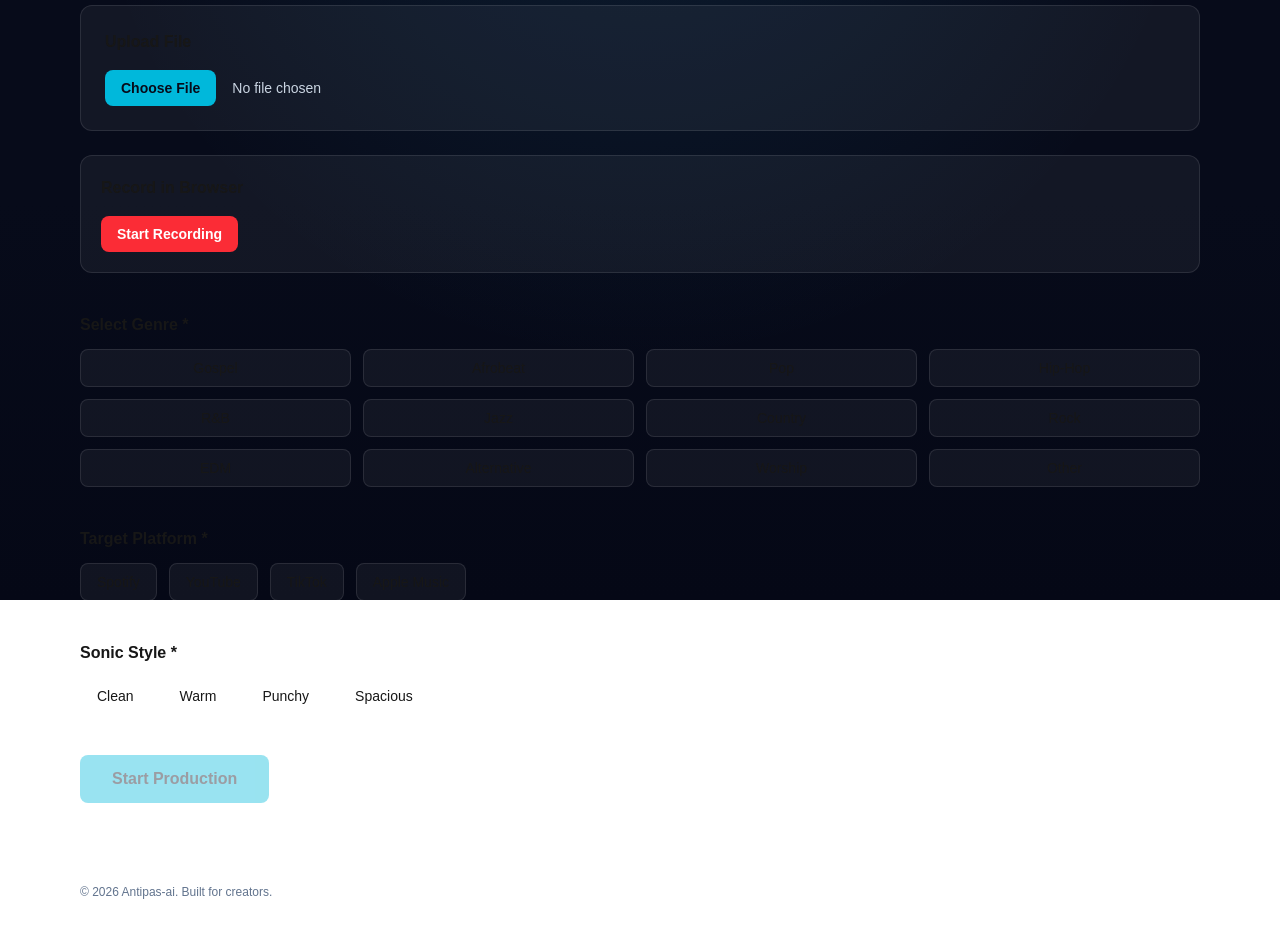
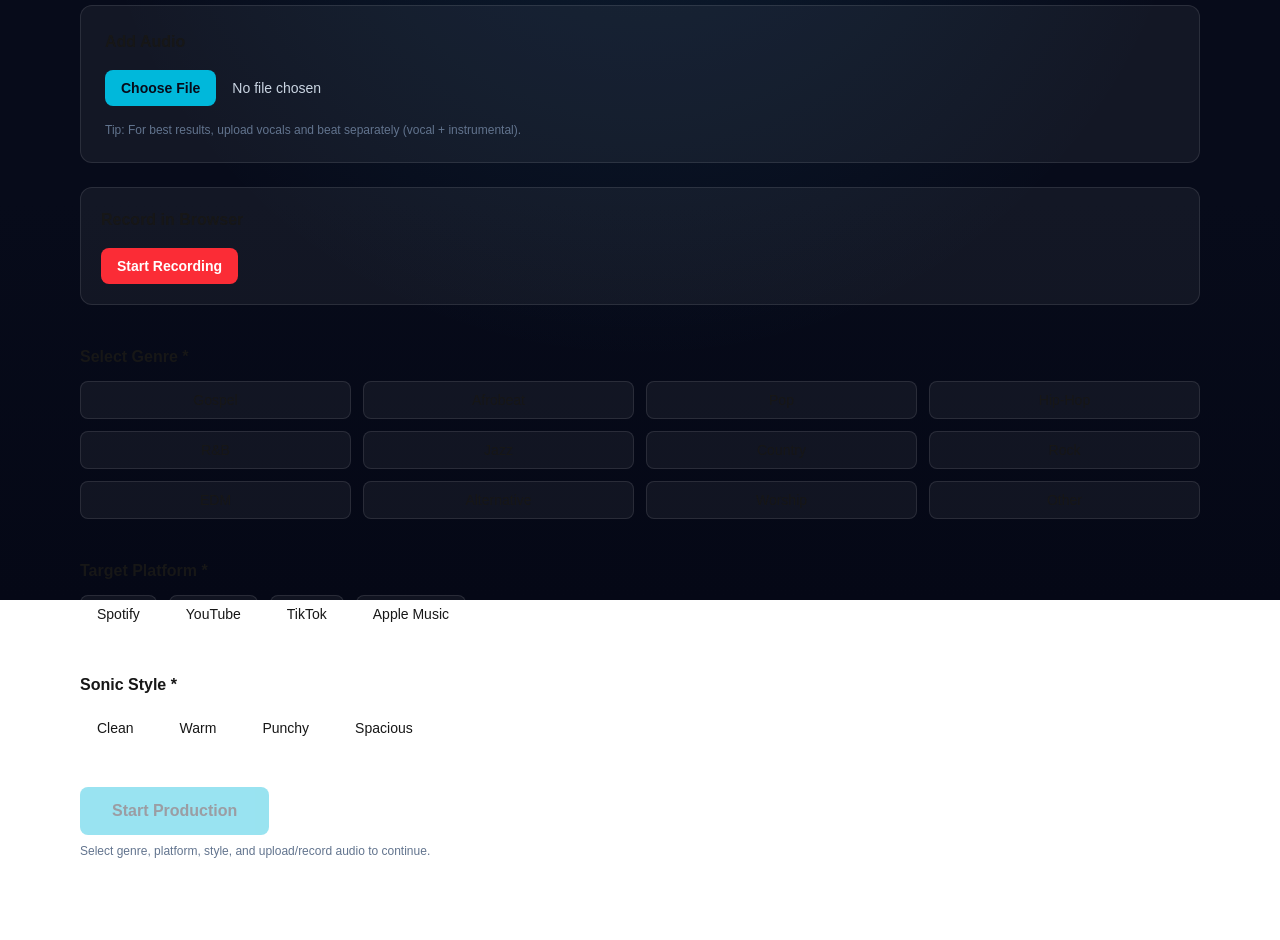
Before and after one commit to AntipasBen23/Antipas-ai, a Next.js app: page /session/new in a window 1280 px wide. Shown: the part 200-1140 px from the top of the page. Built offline with nearby package versions, Linux system fonts and the light colour scheme.

Commit message:
updated session new

```diff
--- a/src/app/session/new/page.tsx
+++ b/src/app/session/new/page.tsx
@@ -1,7 +1,9 @@
 "use client";
 
-import { useState } from "react";
+import { useMemo, useState } from "react";
+import { useRouter } from "next/navigation";
 import Recorder from "@/components/Recorder";
+import { useSessionStore } from "@/lib/sessionStore";
 
 const genres = [
   "Gospel",
@@ -19,17 +21,46 @@ const genres = [
 ];
 
 const platforms = ["Spotify", "YouTube", "TikTok", "Apple Music"];
-
 const styles = ["Clean", "Warm", "Punchy", "Spacious"];
 
 export default function NewSessionPage() {
+  const router = useRouter();
+
+  const resetSession = useSessionStore((s) => s.resetSession);
+  const setMeta = useSessionStore((s) => s.setMeta);
+
   const [selectedGenre, setSelectedGenre] = useState<string | null>(null);
   const [selectedPlatform, setSelectedPlatform] = useState<string | null>(null);
   const [selectedStyle, setSelectedStyle] = useState<string | null>(null);
+
   const [fileName, setFileName] = useState<string | null>(null);
+  const [sourceType, setSourceType] = useState<"upload" | "record" | null>(null);
 
-  const canStart =
-    selectedGenre && selectedPlatform && selectedStyle && fileName;
+  const canStart = Boolean(
+    selectedGenre && selectedPlatform && selectedStyle && fileName && sourceType
+  );
+
+  const generatedId = useMemo(() => {
+    // simple client-side id for now; backend will return real ID later
+    return `local-${Date.now().toString(36)}-${Math.random().toString(16).slice(2)}`;
+  }, []);
+
+  const startProduction = () => {
+    if (!canStart) return;
+
+    // Reset store to clean slate for the new session
+    resetSession();
+
+    setMeta({
+      id: generatedId,
+      title: "Untitled Session",
+      genre: selectedGenre!,
+      platform: selectedPlatform!,
+      style: selectedStyle!,
+    });
+
+    router.push(`/session/${generatedId}`);
+  };
 
   return (
     <div className="space-y-10">
@@ -41,31 +72,42 @@ export default function NewSessionPage() {
         </p>
       </div>
 
-{/* Upload Section */}
+      {/* Upload + Record */}
       <div className="space-y-6">
         <div className="rounded-xl border border-white/10 bg-white/5 p-6 space-y-4">
-    <h2 className="font-semibold">Upload File</h2>
+          <div className="flex items-center justify-between gap-3">
+            <h2 className="font-semibold">Add Audio</h2>
+            {fileName && (
+              <span className="text-xs text-cyan-300 bg-cyan-500/10 px-2 py-1 rounded-full border border-cyan-400/20">
+                {sourceType === "upload" ? "Uploaded" : "Recorded"}
+              </span>
+            )}
+          </div>
 
           <input
             type="file"
             accept=".wav,.mp3,.aiff"
-      onChange={(e) =>
-        setFileName(e.target.files?.[0]?.name || null)
-      }
+            onChange={(e) => {
+              const name = e.target.files?.[0]?.name || null;
+              setFileName(name);
+              if (name) setSourceType("upload");
+            }}
             className="block w-full text-sm text-slate-300 file:mr-4 file:rounded-lg file:border-0 file:bg-cyan-500 file:px-4 file:py-2 file:text-sm file:font-semibold file:text-[#070B1A] hover:file:bg-cyan-400"
           />
 
           {fileName && (
-      <p className="text-sm text-cyan-400">
-        Selected: {fileName}
+            <p className="text-sm text-cyan-400">Selected: {fileName}</p>
+          )}
+
+          <p className="text-xs text-slate-500">
+            Tip: For best results, upload vocals and beat separately (vocal + instrumental).
           </p>
-    )}
         </div>
 
         <Recorder
-    onRecordingComplete={(blob) => {
+          onRecordingComplete={() => {
             setFileName("Recorded Vocal");
-      console.log("Recorded blob:", blob);
+            setSourceType("record");
           }}
         />
       </div>
@@ -80,7 +122,7 @@ export default function NewSessionPage() {
               onClick={() => setSelectedGenre(genre)}
               className={`rounded-lg border px-4 py-2 text-sm transition ${
                 selectedGenre === genre
-                  ? "bg-cyan-500 text-[#070B1A] border-cyan-400"
+                  ? "bg-cyan-500 text-[#070B1A] border-cyan-300"
                   : "border-white/10 bg-white/5 hover:bg-white/10"
               }`}
             >
@@ -131,13 +173,20 @@ export default function NewSessionPage() {
       </div>
 
       {/* Start Button */}
-      <div>
+      <div className="space-y-2">
         <button
+          onClick={startProduction}
           disabled={!canStart}
           className="rounded-lg bg-cyan-500 px-8 py-3 font-semibold text-[#070B1A] hover:bg-cyan-400 transition disabled:opacity-40 disabled:cursor-not-allowed"
         >
           Start Production
         </button>
+
+        {!canStart && (
+          <p className="text-xs text-slate-500">
+            Select genre, platform, style, and upload/record audio to continue.
+          </p>
+        )}
       </div>
     </div>
   );
```
Lines whose indentation alone changed are shown as unchanged.
